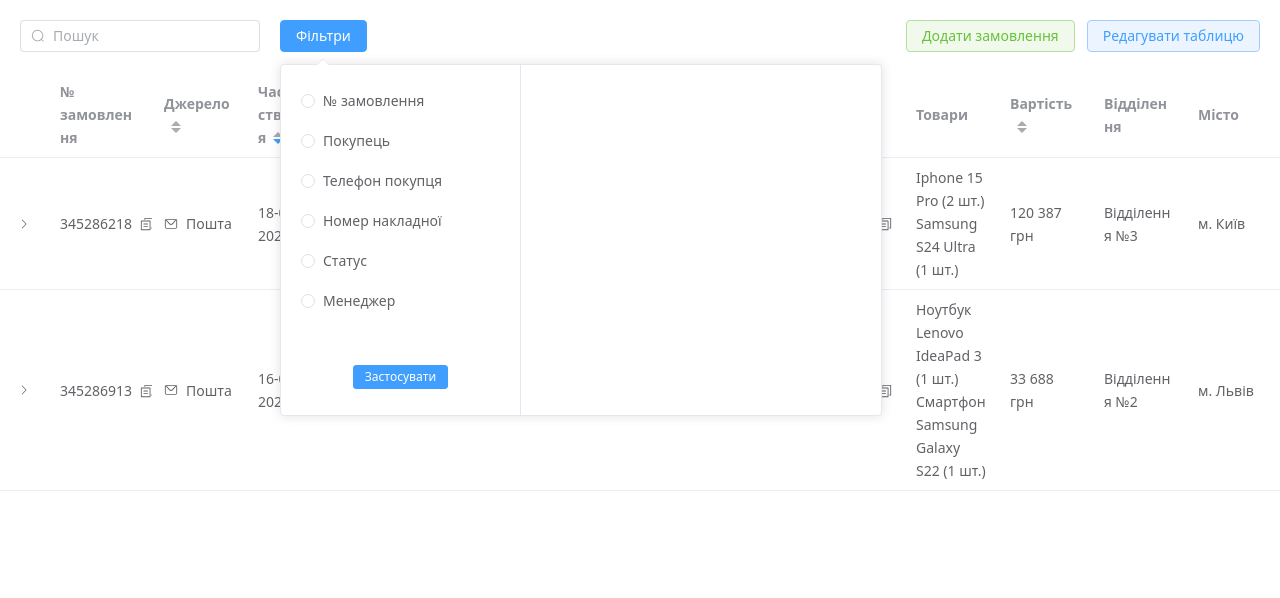
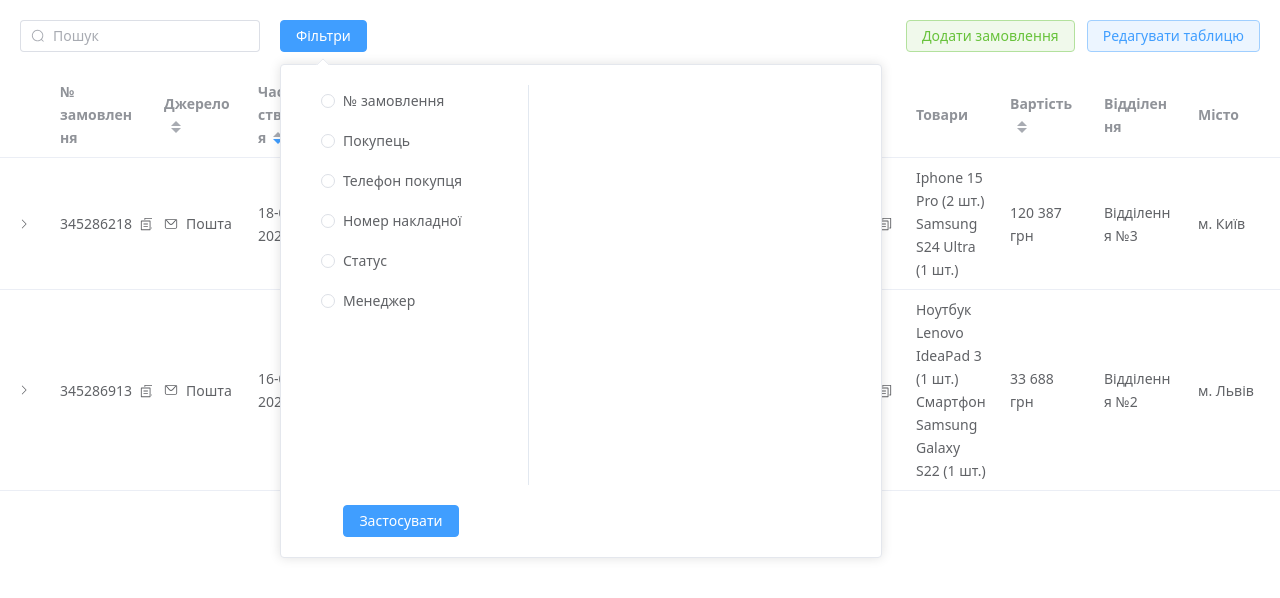
Before and after one commit to NpmPanic/ORDER_TABLE, a Vue app: page / in a window 1280 px wide. Both pictures are taken after a click on the button "Фільтри". Shown: the top 598 px of the page. Built offline with nearby package versions, Linux system fonts and the light colour scheme.

Commit message:
update filter search

```diff
--- a/src/App.vue
+++ b/src/App.vue
@@ -33,12 +33,10 @@ import AddReserveDialog from './components/AddReserveDialog.vue'
 import AddOrderDialog from './components/AddOrderDialog.vue'
 import DeliveryStatusDialog from './components/DeliveryStatusDialog.vue'
 
-const removeTag = index => {
-	categoryQuerySearch.value.splice(index, 1)
-}
-
+const dropdownRef = ref(null)
 const selectedCategory = ref('')
 const selectedSubOptions = ref([])
+const activeFilters = ref([])
 
 const subOptions = {
 	status: [
@@ -78,15 +76,87 @@ const subOptions = {
 	manager: ['Андрій', 'Марина', 'Тетяна', 'Богдан', 'Оксана'],
 }
 
+// Сброс выбраных значений
 function selectWithOptions(category) {
 	selectedSubOptions.value = []
+	selectedCategory.value = category
+}
+
+function resultSelectedCategory() {
+	// Проверяем, что категория не пустая
+	if (!selectedCategory.value) return
+
+	// Проверяем, что такая категория еще не добавлена (для всех типов категорий)
+	const categoryExists = activeFilters.value.some(
+		f => f.category === selectedCategory.value
+	)
+
+	if (categoryExists) {
+		ElMessage({
+			type: 'warning',
+			message: 'Ця категорія вже додана до фільтрів',
+		})
+		return
+	}
+
+	// Для категорий с подпунктами (status, manager)
+	if (subOptions[selectedCategory.value]) {
+		if (selectedSubOptions.value.length > 0) {
+			activeFilters.value = [
+				...activeFilters.value,
+				...selectedSubOptions.value.map(option => ({
+					category: selectedCategory.value,
+					value: option,
+				})),
+			]
+		}
+	} else {
+		// Для одиночных категорий - сначала удаляем все другие одиночные категории
+		activeFilters.value = activeFilters.value.filter(
+			f => subOptions[f.category] // оставляем только те, которые есть в subOptions (status, manager)
+		)
+
+		// Затем добавляем новую одиночную категорию
+		activeFilters.value.push({
+			category: selectedCategory.value,
+			value: selectedCategory.value,
+		})
+	}
+
+	// Закрываем dropdown только если что-то было добавлено
+	if (
+		(subOptions[selectedCategory.value] &&
+			selectedSubOptions.value.length > 0) ||
+		(!subOptions[selectedCategory.value] && selectedCategory.value)
+	) {
+		if (dropdownRef.value) {
+			dropdownRef.value.handleClose()
+		}
+	}
+}
+
+// Обработчик закрытия тега
+const handleCloseTag = index => {
+	const removedFilter = activeFilters.value[index]
+
+	// Удаляем фильтр из активных
+	activeFilters.value.splice(index, 1)
+
+	// Если это была категория с подпунктами - сбрасываем выбранные подпункты
+	if (subOptions[removedFilter.category]) {
+		selectedSubOptions.value = selectedSubOptions.value.filter(
+			option => option !== removedFilter.value
+		)
+	}
+
+	// Если это была одиночная категория - сбрасываем выбор
+	if (!subOptions[removedFilter.category]) {
+		selectedCategory.value = ''
+	}
 }
 
 // Переменная хранения данных поискового запроса
 const inputQuerySearch = ref('')
-// Переменная хранения данных категории поиска
-const categoryQuerySearch = ref([])
-
 const isTableEditDrawer = ref(false)
 const isProductsAddDrawer = ref(false)
 const isEditProductsDrawer = ref(false)
@@ -486,20 +556,21 @@ function formatNumber(value) {
 				clearable
 			/>
 			<div class="flex gap-5">
-				<el-dropdown placement="bottom-start" trigger="click">
+				<el-dropdown placement="bottom-start" trigger="click" ref="dropdownRef">
 					<el-button type="primary">Фільтри</el-button>
 					<template #dropdown>
-						<div class="w-[600px] h-[350px] flex">
+						<div class="w-[600px] py-5">
+							<div class="flex h-[400px] px-10">
 								<!-- Левая панель 40% -->
 								<div
-								class="w-[40%] p-5 flex flex-col space-y-2 border-r border-slate-200"
+									class="w-[40%] flex flex-col space-y-2 border-r border-slate-200"
 								>
 									<!-- Простые категории -->
 									<el-radio-group v-model="selectedCategory" class="space-y-2">
-									<el-radio label="order">№ замовлення</el-radio>
-									<el-radio label="buyer">Покупець</el-radio>
-									<el-radio label="phone">Телефон покупця</el-radio>
-									<el-radio label="ttn">Номер накладної</el-radio>
+										<el-radio label="№ замовлення">№ замовлення</el-radio>
+										<el-radio label="Покупець">Покупець</el-radio>
+										<el-radio label="Телефон покупця">Телефон покупця</el-radio>
+										<el-radio label="Номер накладної">Номер накладної</el-radio>
 									</el-radio-group>
 
 									<!-- Категория с подсписком: Статус -->
@@ -519,13 +590,10 @@ function formatNumber(value) {
 									>
 										Менеджер
 									</el-radio>
-								<div class="flex items-center justify-center pt-10">
-									<el-button type="primary" size="small">Застосувати</el-button>
-								</div>
 								</div>
 
 								<!-- Правая панель 60% -->
-							<div class="w-[60%] p-5 overflow-y-auto">
+								<div class="w-[60%] px-10 overflow-y-auto">
 									<!-- Отображение дочернего списка -->
 									<template v-if="subOptions[selectedCategory]">
 										<el-checkbox-group
@@ -543,8 +611,29 @@ function formatNumber(value) {
 									</template>
 								</div>
 							</div>
+
+							<div class="flex justify-center w-[40%] mt-5">
+								<el-button @click="resultSelectedCategory" type="primary"
+									>Застосувати</el-button
+								>
+							</div>
+						</div>
 					</template>
 				</el-dropdown>
+			</div>
+
+			<div class="flex gap-5">
+				<el-tag
+					v-for="(filter, index) in activeFilters"
+					:key="index"
+					type="primary"
+					size="large"
+					closable
+					:disable-transitions="false"
+					@close="() => handleCloseTag(index)"
+				>
+					{{ filter.value }}</el-tag
+				>
 			</div>
 		</div>
 		<div>
```
Lines whose indentation alone changed are shown as unchanged.
